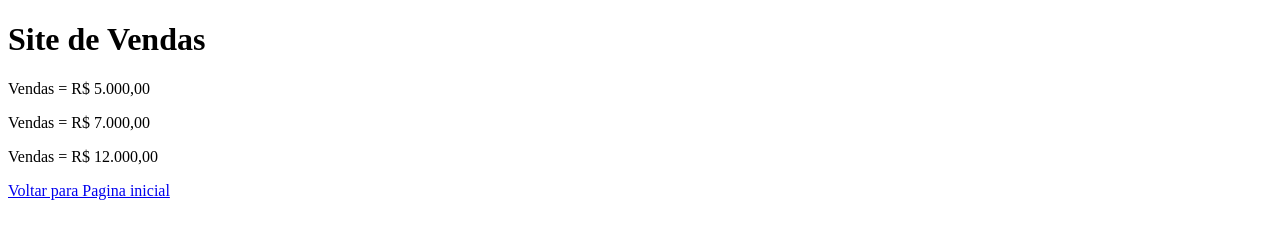
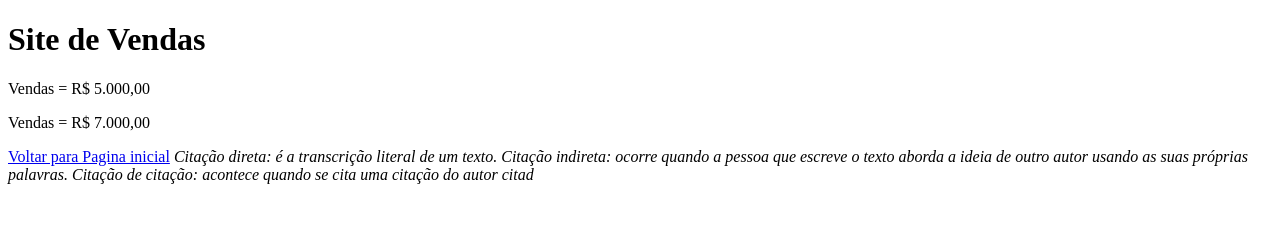
Before and after one commit to ale09carvalho/aulagithub, a plain HTML site: page vendas.html in a window 1280 px wide. Drawn offline with Linux system fonts and the light colour scheme.

```diff
--- a/vendas.html
+++ b/vendas.html
@@ -9,7 +9,10 @@
     <h1>Site de Vendas</h1>
     <p>Vendas = R$ 5.000,00 </p>
     <p>Vendas = R$ 7.000,00 </p>
-    <p>Vendas = R$ 12.000,00 </p>
     <a href="index.html">Voltar para Pagina inicial</a>
+
+    <cite>Citação direta: é a transcrição literal de um texto.
+        Citação indireta: ocorre quando a pessoa que escreve o texto aborda a ideia de outro autor usando as suas próprias palavras.
+        Citação de citação: acontece quando se cita uma citação do autor citad</cite>
 </body>
 </html>
```
Also changed, not shown: index.html (+0 -1 lines).
